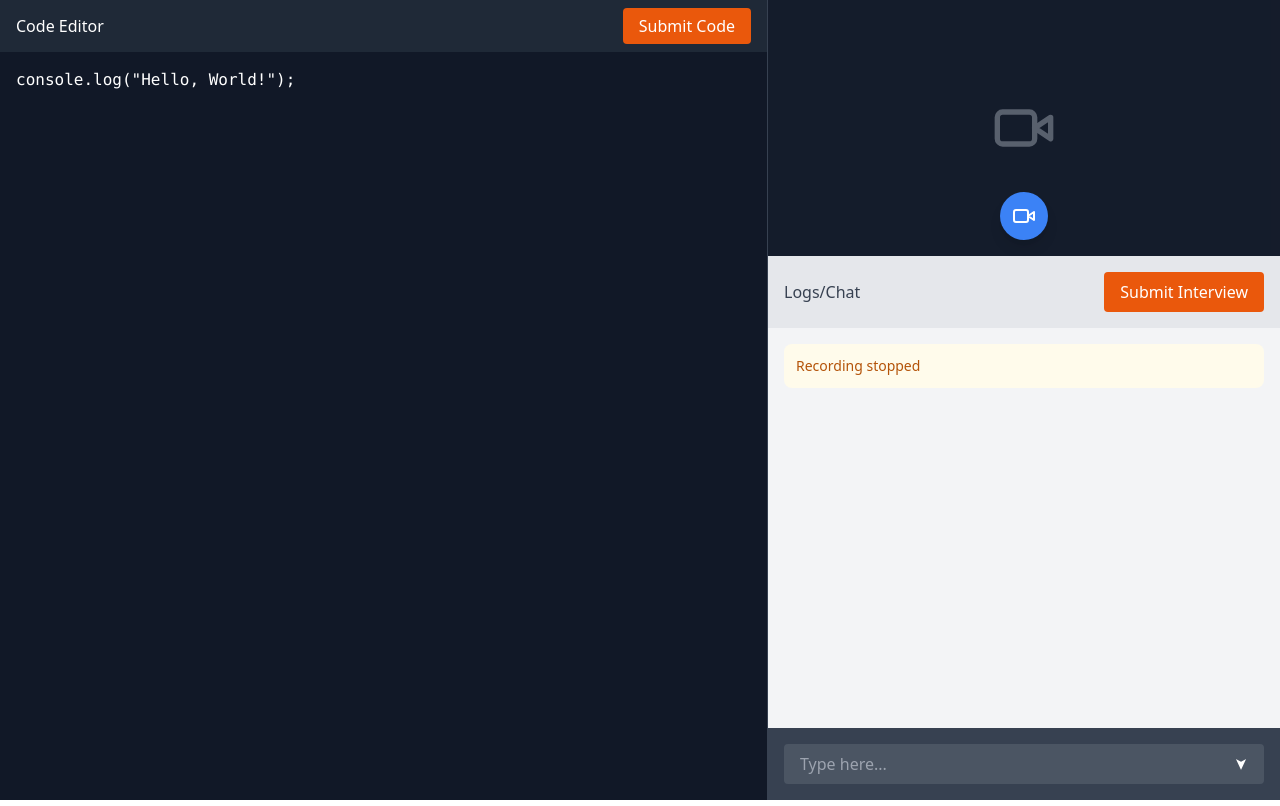
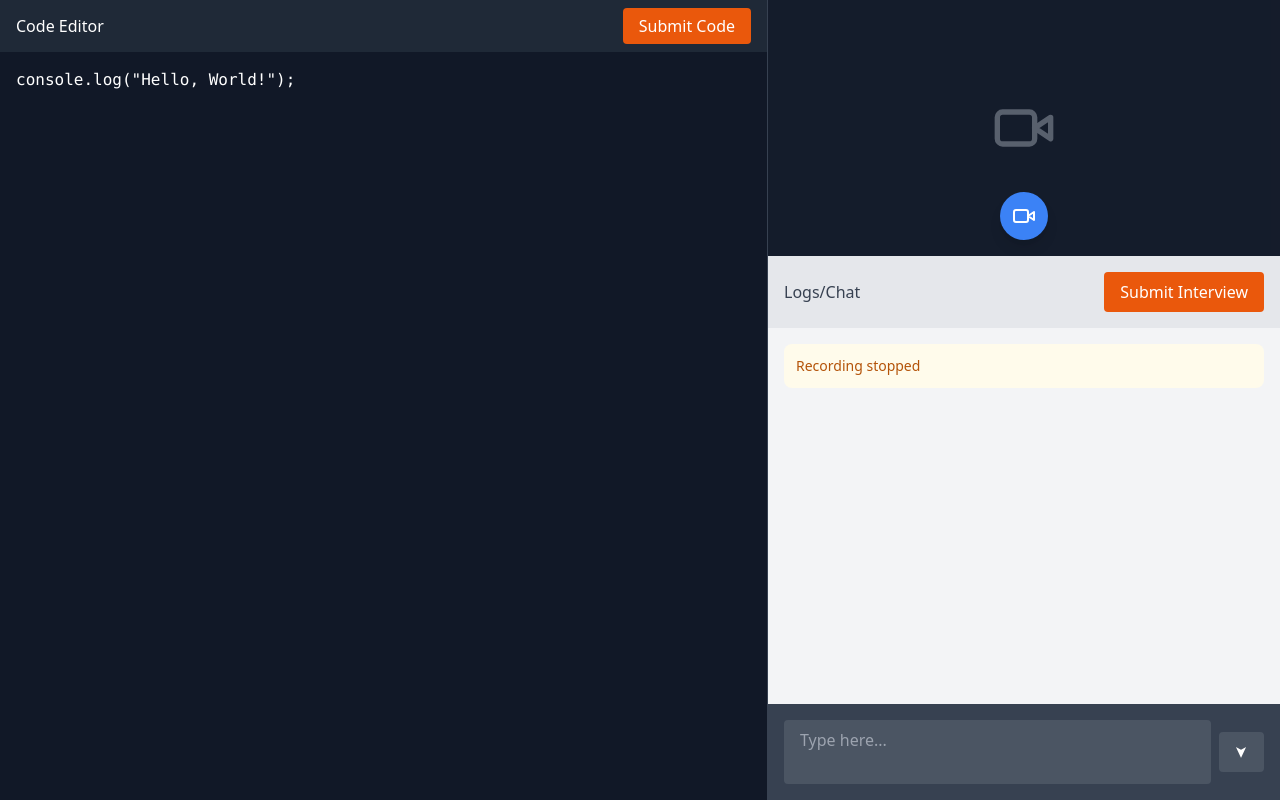
Before and after one commit to datasciritwik/mvp-aiinterview, a React (Vite) app: page / in a window 1280 px wide. Built offline with nearby package versions, Linux system fonts and the light colour scheme.

Commit message:
Update chat input to textarea with word wrap

```diff
--- a/src/components/ImprovedVideoChat.tsx
+++ b/src/components/ImprovedVideoChat.tsx
@@ -13,7 +13,6 @@ const VideoChatWithExecution: React.FC = () => {
   const [recordingTime, setRecordingTime] = useState(0);
   const [streamError, setStreamError] = useState<string | null>(null);
   const [code, setCode] = useState(languageOptions[1].default);
-  const [selectedLanguage, setSelectedLanguage] = useState(languageOptions[1].value);
   const [messages, setMessages] = useState<Message[]>([]);
 
   const webcamRef = useRef<HTMLVideoElement>(null);
@@ -286,12 +285,13 @@ const VideoChatWithExecution: React.FC = () => {
           </div>
           <div className="p-4 bg-gray-700">
             <div className="flex items-center">
-              <input
-                type="text"
+              <textarea
                 placeholder="Type here..."
-                className="flex-1 px-4 py-2 rounded-l bg-gray-600 text-white placeholder-gray-400 focus:outline-none"
+                className="flex-1 px-4 py-2 rounded bg-gray-600 text-white placeholder-gray-400 focus:outline-none resize-none"
+                rows={2}
+                style={{ minHeight: '60px' }}
               />
-              <button className="px-4 py-2 bg-gray-600 rounded-r">
+              <button className="ml-2 px-4 py-2 h-full bg-gray-600 rounded">
                 <span className="transform rotate-90 inline-block text-white">➤</span>
               </button>
             </div>
```
